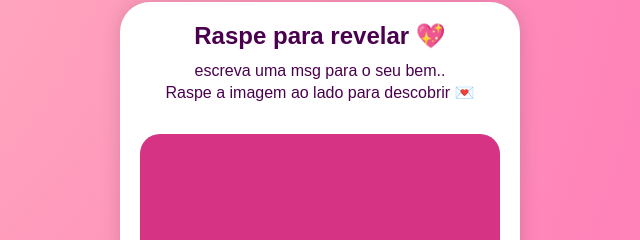
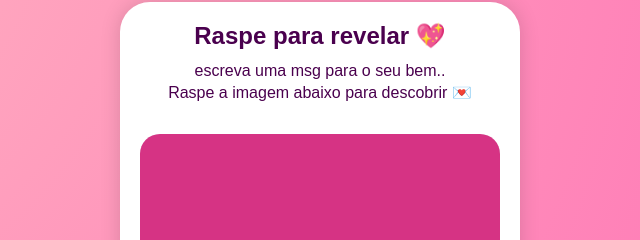
Before and after one commit to Mario-Costa-42/Declarations-love-model-01, a plain HTML site: page index.html in a window 1280 px wide. Shown: the part 142-382 px from the top of the page, 320-960 px from the left. Drawn offline with Linux system fonts and the light colour scheme.

Commit message:
Update index.html

```diff
--- a/index.html
+++ b/index.html
@@ -11,7 +11,7 @@
     <div class="text-area">
       <h1>Raspe para revelar 💖</h1>
       <p>escreva uma msg para o seu bem..</p>
-      <p>Raspe a imagem ao lado para descobrir 💌</p>
+      <p>Raspe a imagem abaixo para descobrir 💌</p>
     </div>
     <div class="scratch-container" class="heart">
       <canvas id="scratch"></canvas>
```
